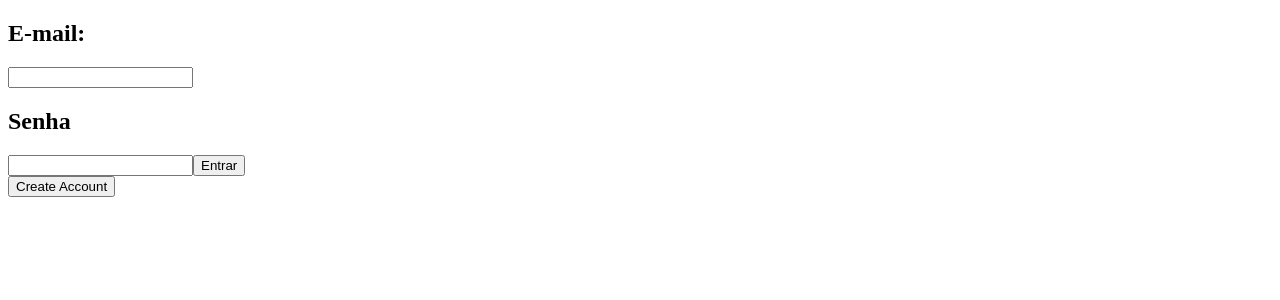
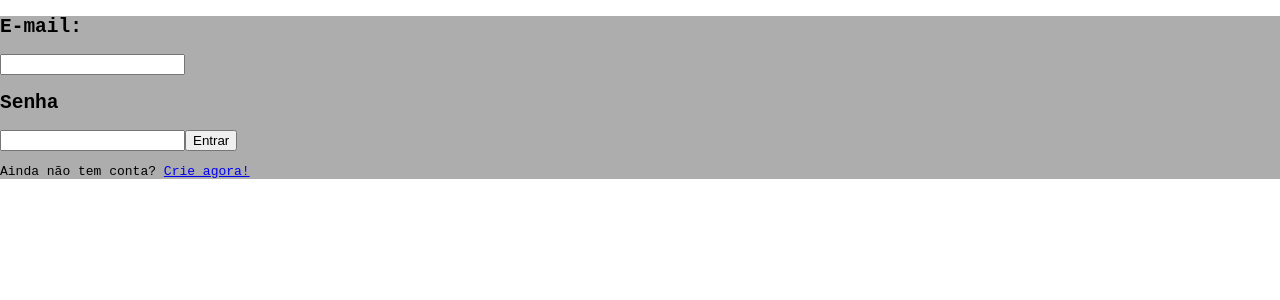
Before and after one commit to devthiagolinch/apiLoginFrontend, a React (Create React App) app: page / in a window 1280 px wide. Shown: the top 300 px of the page. Built offline with nearby package versions, Linux system fonts and the light colour scheme.

Commit message:
intial styling login page

```diff
--- a/src/App.tsx
+++ b/src/App.tsx
@@ -3,6 +3,8 @@ import {
   Route,
   Routes
 } from "react-router-dom";
+
+import './styles/global.scss'
 
 import { CreateUser } from "./pages/createUser";
 import { LoginPage } from './pages/login/index';
--- a/src/pages/login/index.tsx
+++ b/src/pages/login/index.tsx
@@ -1,6 +1,9 @@
 import { FormEvent, useEffect, useState } from "react";
 import { useNavigate } from "react-router-dom";
+
+import './styles.scss'
 import { api } from "../../services/apiLogin/api";
+import { Link } from "react-router-dom";
 
 export type User = {
     name: string;
@@ -51,7 +54,7 @@ export function LoginPage() {
 
 
     return (
-        <div>
+        <div className="page-content">
             <div className="inputs">
                 <form>
                     <h2>E-mail:</h2>
@@ -74,11 +77,7 @@ export function LoginPage() {
 
                 </form>
 
-                <button
-                    onClick={createUserPath}
-                >
-                    Create Account
-                </button>
+                <p>Ainda não tem conta? <Link to={"/signup"}>Crie agora!</Link></p>
 
             </div>
         </div>
--- /dev/null
+++ b/src/pages/login/styles.scss
@@ -0,0 +1,5 @@
+.page-content{
+    width: 100%;
+    height: 100%;
+    background: #adadad;
+}
--- /dev/null
+++ b/src/styles/global.scss
@@ -0,0 +1,9 @@
+body {
+    margin: 0;
+    padding: 0;
+    box-sizing: border-box;
+}
+
+h1, h2, h3, p {
+    font-family: monospace;
+}
```
